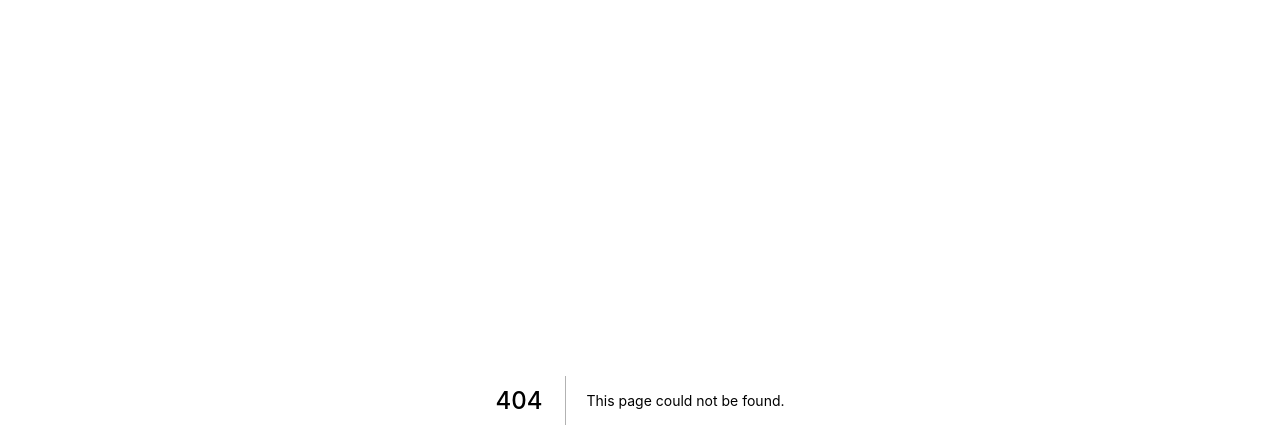
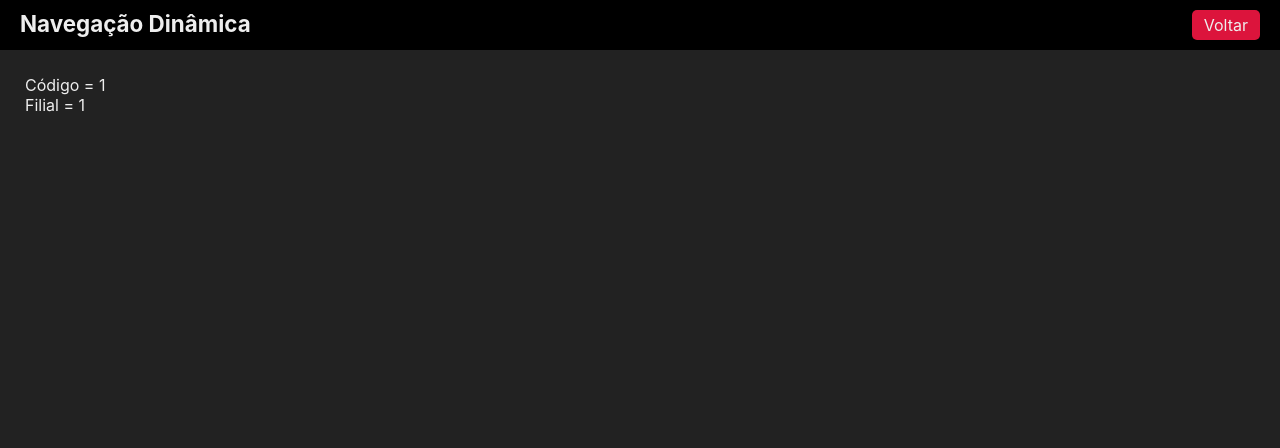
Before and after one commit to thiago-henrique-dev/proj-nextjs-cadastro-banco-de-dados, a Next.js app: page /cliente/1/1 in a window 1280 px wide. Before the commit this address had no page. Shown: the top 448 px of the page. Built offline with nearby package versions, Linux system fonts and the light colour scheme.

Commit message:
Navegação Dinâmica

```diff
--- /dev/null
+++ b/src/pages/cliente/[filial]/[codigo].jsx
@@ -0,0 +1,20 @@
+import Layout from "../../../components/Layout";
+import { useRouter }from 'next/router'
+//import { useEffect } from "react";
+
+export default function ClienteProCodigo(){
+    const router = useRouter()
+
+   /* useEffect(() => {
+        console.log(router.query.codigo)
+    }, []) EXEMPLO*/
+
+    return (
+        <Layout titulo="Navegação Dinâmica">
+            <div>Código = {router.query.codigo}</div>
+            <div>Filial = {router.query.filial}</div>
+
+
+        </Layout>
+    )
+}
--- a/src/pages/index.jsx
+++ b/src/pages/index.jsx
@@ -13,7 +13,9 @@
           <Navegador texto="Estiloso" destino="/estiloso" />
           <Navegador texto="Exemplo" destino="/exemplo" cor="#9400d3" />
           <Navegador texto="JSX" destino="/jsx" cor="crimson"/>
-          <Navegador texto="Navegação #01" destino="/navegacao" cor="greens"/>
+          <Navegador texto="Navegação 1" destino="/navegacao" cor="green"/>
+          <Navegador texto="Navegação 2" destino="/cliente/sp-2/123" cor="blue"/>
+
 
 
 
--- a/src/styles/Navegador.module.css
+++ b/src/styles/Navegador.module.css
@@ -2,4 +2,5 @@
     padding: 30px;
     margin: 10px;
     border-radius: 5px;
+
 }
```
